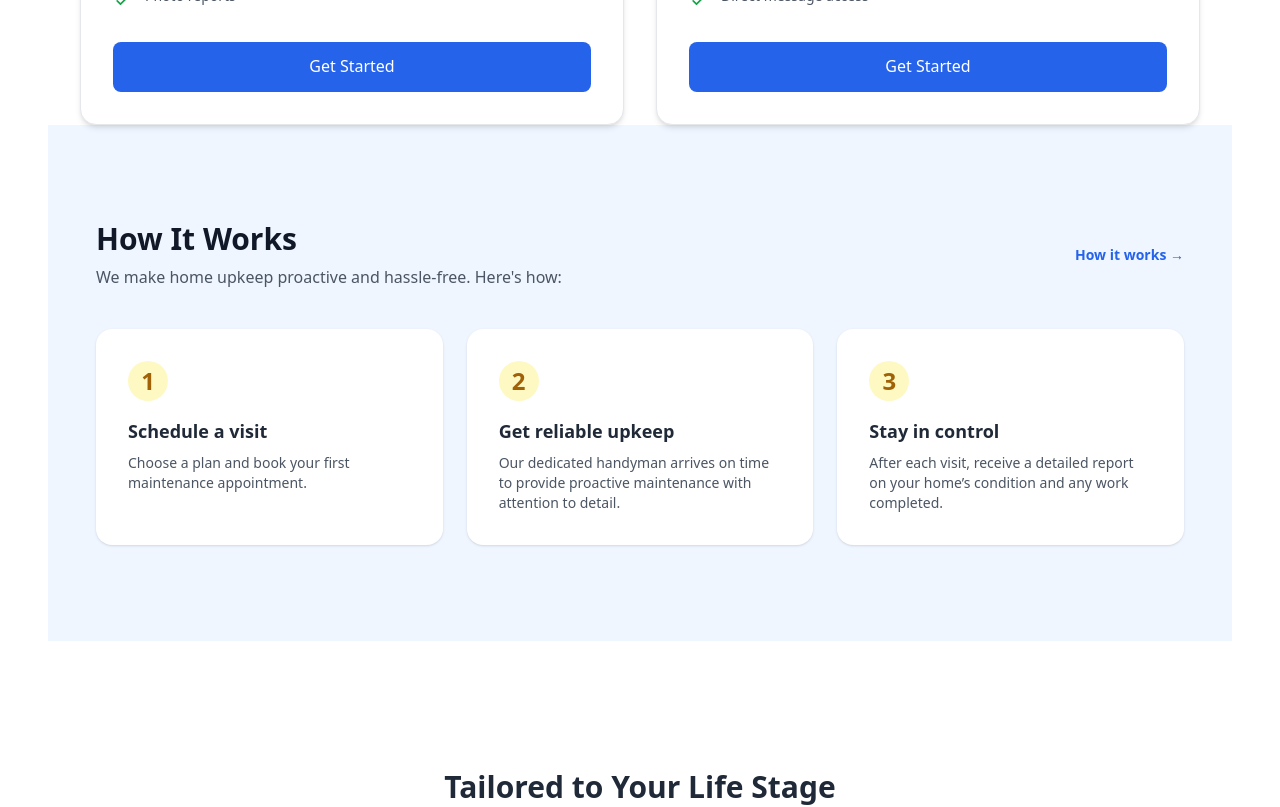
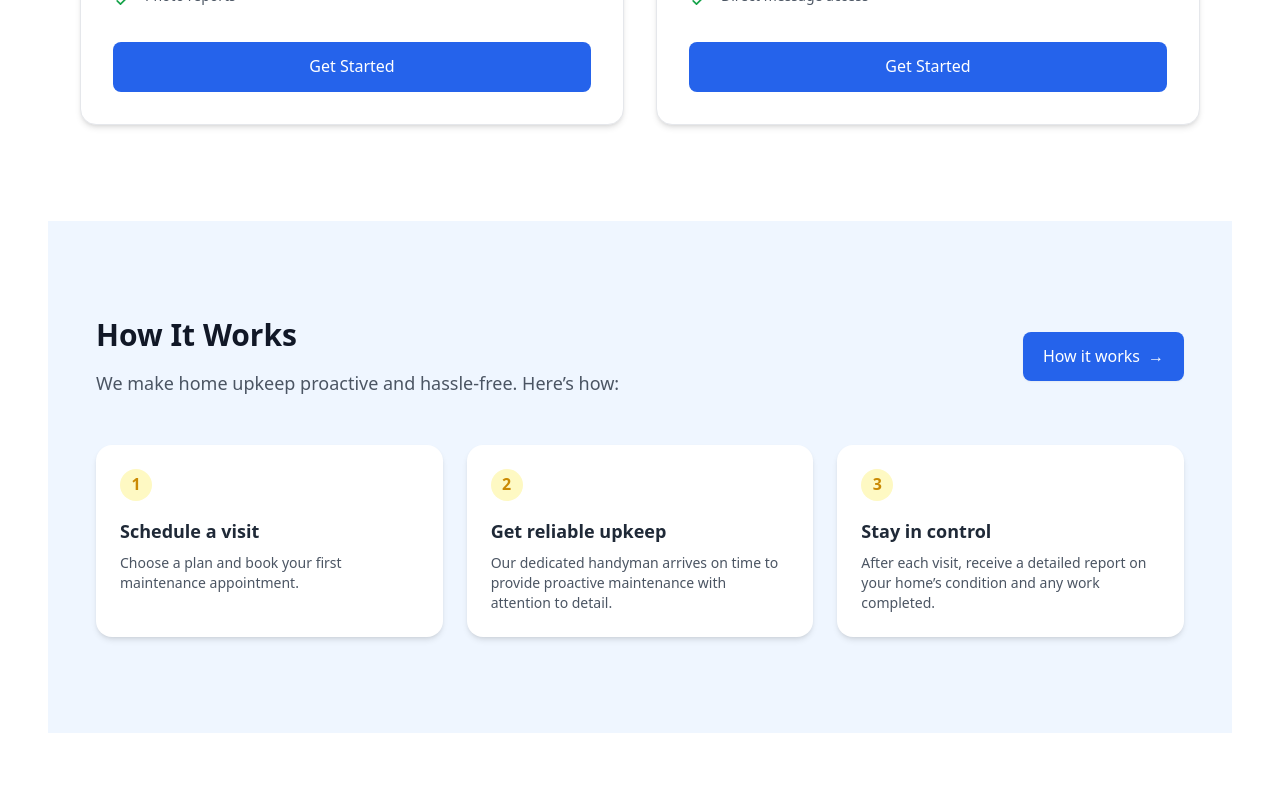
Before and after one commit to nickalodian-upkept/upkept-homepage, a Next.js app: page / in a window 1280 px wide. Shown: the part 1040-1847 px from the top of the page. Built offline with nearby package versions, Linux system fonts and the light colour scheme.

Commit message:
Update How It Works section with CTA button and layout improvements

```diff
--- a/pages/index.js
+++ b/pages/index.js
@@ -174,28 +174,30 @@ export default function Home() {
 </section>
 
 {/* How It Works Section */}
-<section id="how-it-works" className="bg-blue-50 py-24 px-4 sm:px-8 lg:px-12">
-  <div className="max-w-6xl mx-auto mb-10 flex flex-col sm:flex-row sm:items-center sm:justify-between">
+<section className="bg-blue-50 py-24 sm:px-8 lg:px-12 mt-24">
+  <div className="max-w-6xl mx-auto">
+    <div className="flex flex-col sm:flex-row sm:justify-between sm:items-center mb-12 px-4 sm:px-0">
       <div>
         <h3 className="text-3xl font-bold text-gray-900">How It Works</h3>
-      <p className="mt-2 text-gray-600 text-base">
-        We make home upkeep proactive and hassle-free. Here's how:
+        <p className="mt-4 text-gray-600 text-base sm:text-lg">
+          We make home upkeep proactive and hassle-free. Here’s how:
         </p>
       </div>
+      <div className="mt-6 sm:mt-0">
         <a
           href="#how-it-works"
-      className="hidden sm:inline-flex items-center gap-1 text-sm font-semibold text-blue-600 hover:text-blue-700 transition"
+          className="inline-flex items-center gap-2 bg-blue-600 text-white font-medium px-5 py-3 rounded-lg shadow-sm hover:bg-blue-700 transition"
         >
-      How it works →
+          How it works
+          <span aria-hidden="true">→</span>
         </a>
       </div>
+    </div>
 
-  <div className="grid grid-cols-1 md:grid-cols-3 gap-6 max-w-6xl mx-auto">
+    <div className="grid grid-cols-1 md:grid-cols-3 gap-6 px-4 sm:px-0">
       {/* Step 1 */}
-    <div className="bg-white rounded-2xl shadow p-8 text-left">
-      <div className="text-2xl font-bold w-10 h-10 flex items-center justify-center rounded-full bg-yellow-100 text-yellow-700 mb-4">
-        1
-      </div>
+      <div className="bg-white rounded-2xl p-6 shadow-md">
+        <div className="w-8 h-8 flex items-center justify-center bg-yellow-100 text-yellow-600 rounded-full font-bold mb-4">1</div>
         <h4 className="text-lg font-semibold mb-2">Schedule a visit</h4>
         <p className="text-sm text-gray-600">
           Choose a plan and book your first maintenance appointment.
@@ -203,10 +205,8 @@ export default function Home() {
       </div>
 
       {/* Step 2 */}
-    <div className="bg-white rounded-2xl shadow p-8 text-left">
-      <div className="text-2xl font-bold w-10 h-10 flex items-center justify-center rounded-full bg-yellow-100 text-yellow-700 mb-4">
-        2
-      </div>
+      <div className="bg-white rounded-2xl p-6 shadow-md">
+        <div className="w-8 h-8 flex items-center justify-center bg-yellow-100 text-yellow-600 rounded-full font-bold mb-4">2</div>
         <h4 className="text-lg font-semibold mb-2">Get reliable upkeep</h4>
         <p className="text-sm text-gray-600">
           Our dedicated handyman arrives on time to provide proactive maintenance with attention to detail.
@@ -214,14 +214,13 @@ export default function Home() {
       </div>
 
       {/* Step 3 */}
-    <div className="bg-white rounded-2xl shadow p-8 text-left">
-      <div className="text-2xl font-bold w-10 h-10 flex items-center justify-center rounded-full bg-yellow-100 text-yellow-700 mb-4">
-        3
-      </div>
+      <div className="bg-white rounded-2xl p-6 shadow-md">
+        <div className="w-8 h-8 flex items-center justify-center bg-yellow-100 text-yellow-600 rounded-full font-bold mb-4">3</div>
         <h4 className="text-lg font-semibold mb-2">Stay in control</h4>
         <p className="text-sm text-gray-600">
           After each visit, receive a detailed report on your home’s condition and any work completed.
         </p>
+      </div>
     </div>
   </div>
 </section>
```
Lines whose indentation alone changed are shown as unchanged.
